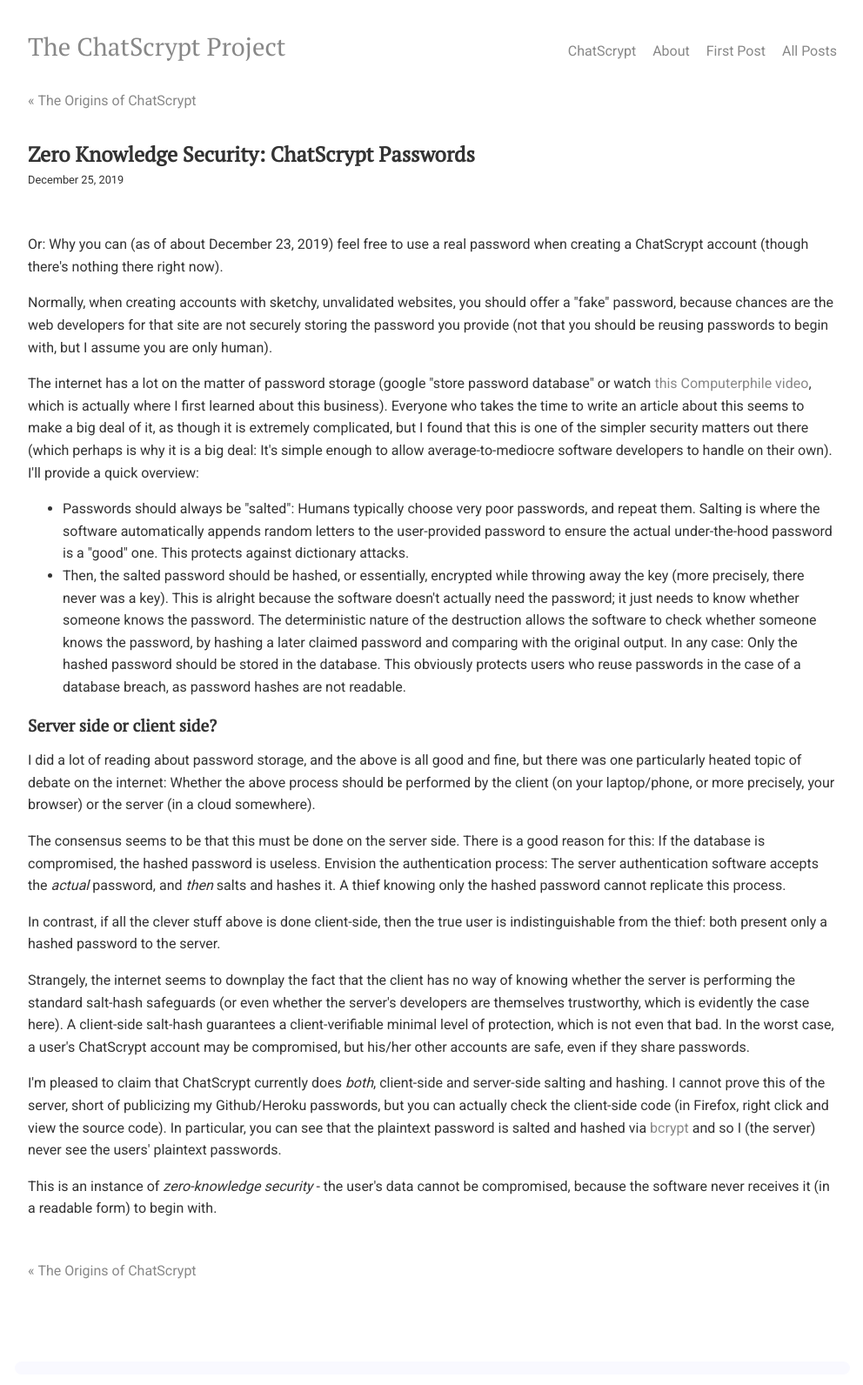
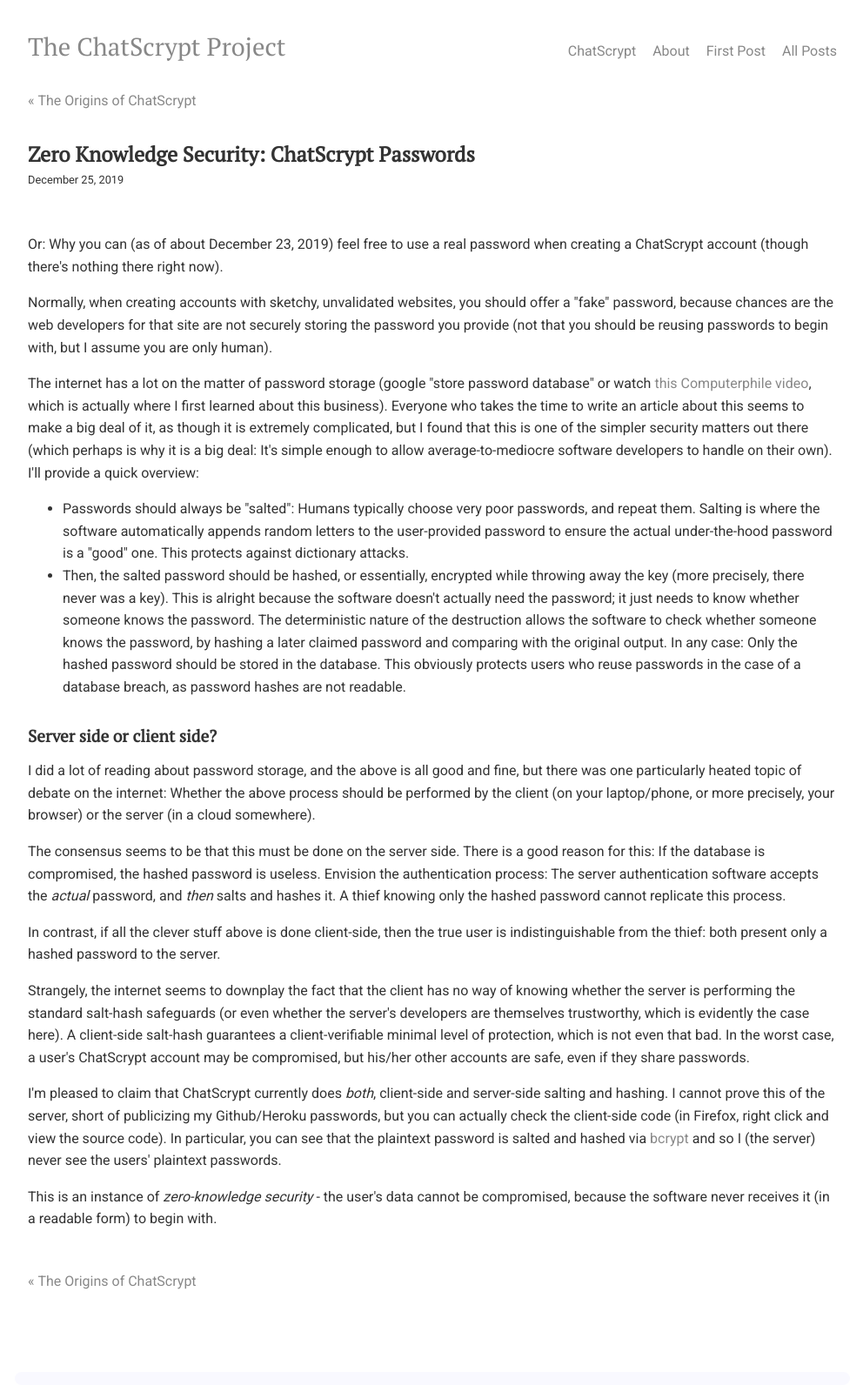
Before and after one commit to chatscrypt/chatscrypt.github.io, a Jekyll site: the page built from _posts/2019-12-25-zero-knowledge-security-chatscrypt-passwords.html, in a window 1280 px wide. Shown: the whole page at 87% size, without its empty margins (143-1135 px from the left). Built offline with Jekyll 4.4.1, drawn with Linux system fonts in a browser that asks for light colours; comment, search, counter and statistics services are not loaded.

Commit message:
Update main.css

```diff
--- a/css/main.css
+++ b/css/main.css
@@ -69,8 +69,8 @@
     font-family: 'PT Serif', Serif;
     font-size: 1.2em;
     margin-bottom: 12px;
-    padding-top: 0px;
-    margin-top: 12px;
+    padding-top: 12px;
+    margin-top: 0px;
 }
 
 
```
